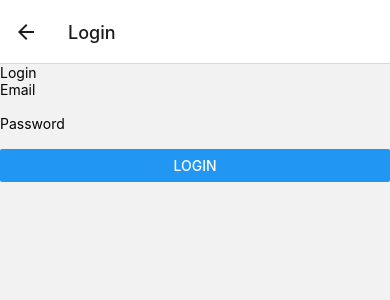
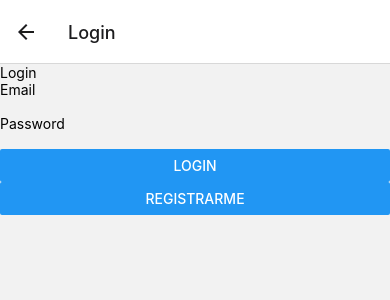
Before and after one commit to mati-quintana-udesa/Proyecto-Native, a React Native app: screen /Login in a window 390 px wide. Shown: the top 300 px of the page. Built offline with nearby package versions, Linux system fonts and the light colour scheme; no server answers.

Commit message:
Cambie las pantallas de acceso dentro de Loguin y Register

```diff
--- a/src/screens/Login.js
+++ b/src/screens/Login.js
@@ -6,7 +6,7 @@ import { useState } from 'react'
 
 
 
-const Login = ({ }) => {
+const Login = ({navigation}) => {
         const {login} = authenticationConsumer()
 
         const [email, onChangeEmail] = useState("")
@@ -16,7 +16,7 @@ const Login = ({ }) => {
             .then(()=> console.log("Logueado"))
             .catch(error => console.log(error))
         }
-
+        const handleOnPressRegister = ()=>{navigation.navigate("Register")}
     return (
         <View>
         <Text>Login </Text>
@@ -33,6 +33,7 @@ const Login = ({ }) => {
             </View>
 
             <Button title='Login' onPress={userLogin} />
+            <Button title='Registrarme' onPress={handleOnPressRegister}/>
             {/* <Button title='Remember me' onPress={userRegister} /> */}
         </SafeAreaView>
 
--- a/src/screens/Register.js
+++ b/src/screens/Register.js
@@ -31,6 +31,7 @@ const Register = ({navigation}) => {
 
     } catch(Error){alert(Error)}
     }
+    const handleOnPressLogin = ()=>{navigation.navigate("Login")}
     return (
         <View>
             <Text>Register </Text>
@@ -55,6 +56,7 @@ const Register = ({navigation}) => {
                     <TextInput value={bio} onChangeText={onChangeBio} keyboardType="default"/>
                 </View>
                 <Button title='Registrar' onPress={userRegister} />
+                <Button title='Ya tengo cuenta' onPress={handleOnPressLogin}/>
             </SafeAreaView>
 
         </View>
```
